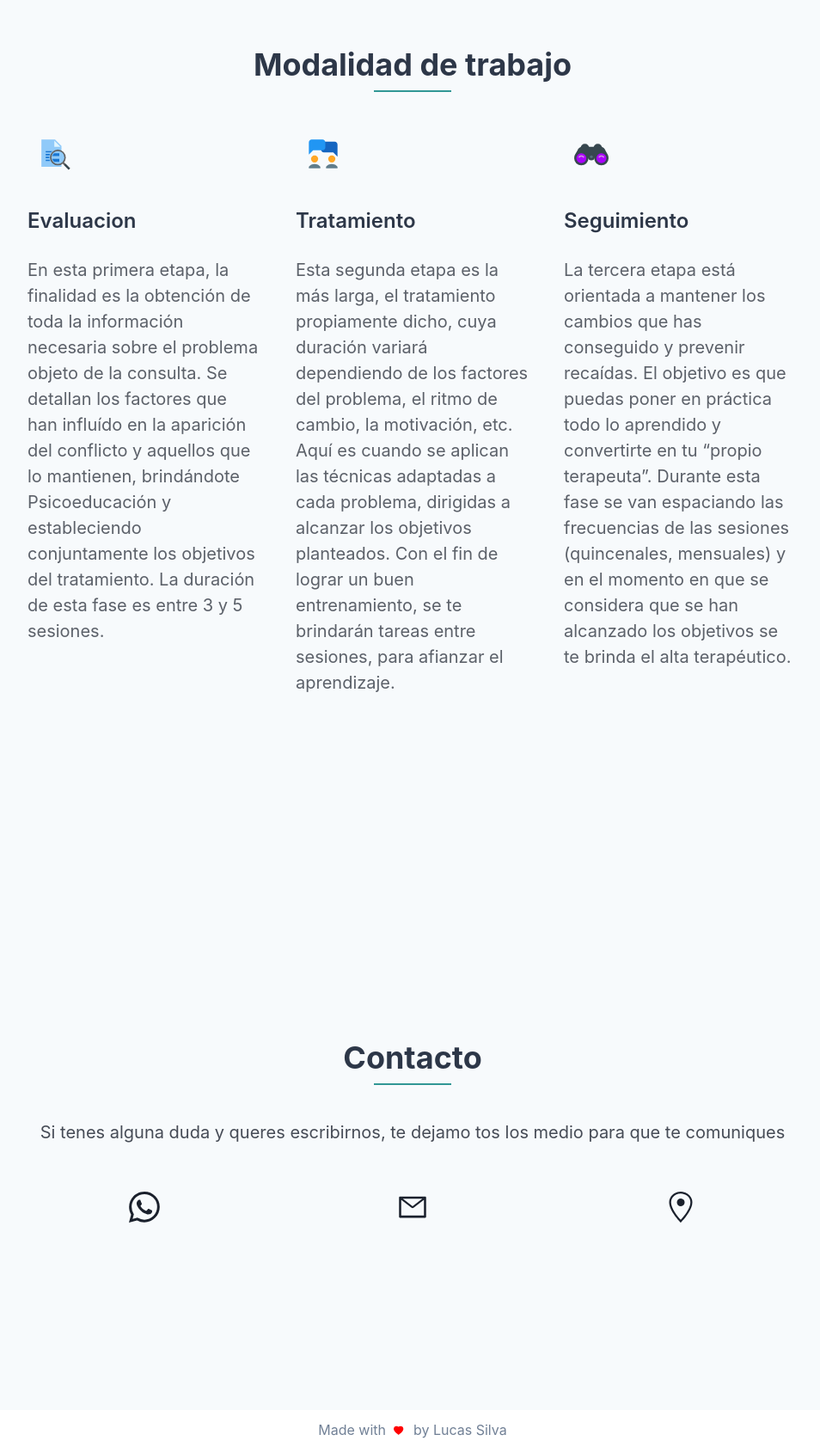
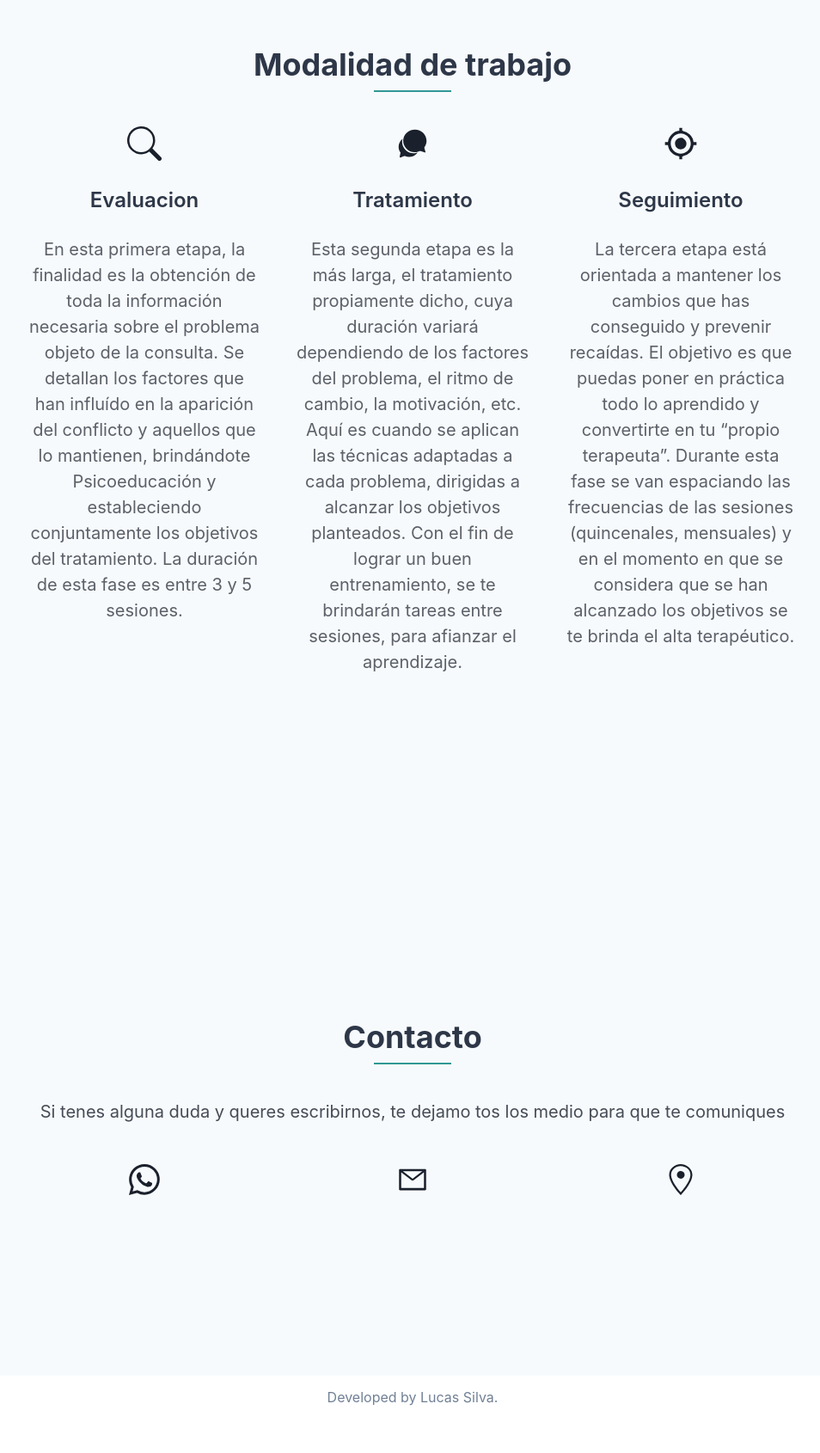
Before and after one commit to SilvaLucas92/JS-web, a React (Create React App) app: page / in a window 1280 px wide. Shown: the part 4440-6130 px from the top of the page at 86% size, without its empty margins (160-1114 px from the left). After the commit the page ends 6090 px from the top, so only its background shows below. Built offline with nearby package versions, Linux system fonts and the light colour scheme.

Commit message:
Change icons

```diff
--- a/src/components/Contacto/Contacto.js
+++ b/src/components/Contacto/Contacto.js
@@ -18,8 +18,7 @@ const Feature = ({ icon }) => {
   return (
     <Stack align="center">
       <Flex
-        w={16}
-        h={16}
+
         align={"center"}
         justify={"center"}
         rounded={"full"}
@@ -47,8 +46,9 @@ const Contacto = () => {
       <SimpleGrid columns={{ base: 1, md: 3 }} spacing={10}>
         <Feature
           icon={
-            <Tooltip label={"Send a messagge"} closeOnClick={false} hasArrow>
+            <Tooltip label={"Send a messagge"} hasArrow>
               <IconButton
+              as='a'
                 aria-label="whatsapp"
                 href="https://wa.link/9fq5vs"
                 variant="ghost"
@@ -87,10 +87,11 @@ const Contacto = () => {
         />
         <Feature
           icon={
-            <Tooltip label={"See where am I!"} closeOnClick={false} hasArrow>
+            <Tooltip label={"See where am I!"} hasArrow>
               <IconButton
-                aria-label="whatsapp"
-                href="https://wa.link/9fq5vs"
+                aria-label="gps"
+                as='a'
+                href='https://goo.gl/maps/826GDXv1k4fcTtor7'
                 variant="ghost"
                 size="lg"
                 fontSize="4xl"
--- a/src/components/Footer/Footer.js
+++ b/src/components/Footer/Footer.js
@@ -16,17 +16,7 @@ const Footer = () => {
         alignItems='center'
         color='gray.500'
         >
-            Made with
-            <Icon
-            textAlign='center'
-            m={2}
-            color='red'
-            >
-                <AiFillHeart
-                size='20px'
-                />
-            </Icon>
-            by Lucas Silva
+            Developed by Lucas Silva.
         </Text>
     </Flex>
     )
--- a/src/components/ScrollBtn/ScrollBtn.js
+++ b/src/components/ScrollBtn/ScrollBtn.js
@@ -32,7 +32,6 @@ function ScrollBtn() {
         bottom={BOTTOM}
         height={68}
         opacity={hasScrolled ? "1" : "0"}
-        pointerEvents={hasScrolled ? "initial" : "none"}
         position="fixed"
         right={RIGHT}
         rounded="full"
--- a/src/components/WorkModality/WorkModality.js
+++ b/src/components/WorkModality/WorkModality.js
@@ -1,19 +1,13 @@
 import { Stack, Flex, SimpleGrid, Text, Icon } from "@chakra-ui/react";
 import Section from "../Section/Section";
-import { FcFinePrint, FcCollaboration, FcBinoculars } from "react-icons/fc";
-
+// import { FcFinePrint, FcCollaboration, FcBinoculars } from "react-icons/fc";
+import { IoIosChatbubbles } from "react-icons/io";
+import { BsSearch } from "react-icons/bs";
+import { MdOutlineGpsFixed } from "react-icons/md";
 const Feature = ({ title, text, icon }) => {
   return (
     <Stack>
-      <Flex
-        w={16}
-        h={16}
-        align={"center"}
-        justify={"center"}
-        color={"white"}
-        rounded={"full"}
-        mb={1}
-      >
+      <Flex w={"full"} align={"center"} justify={"center"} mb={1}>
         {icon}
       </Flex>
       <Text
@@ -39,23 +33,23 @@ const Modalidad = () => {
       title="Modalidad de trabajo"
       backgroundColor="#f7fafc"
     >
-      <SimpleGrid columns={{ base: 1, md: 3 }} spacing={10}>
+      <SimpleGrid columns={{ base: 1, md: 3 }} spacing={10} textAlign="center">
         <Feature
-          icon={<Icon as={FcFinePrint} w={10} h={10} />}
+          icon={<Icon as={BsSearch} w={10} h={10} />}
           title={"Evaluacion"}
           text={
             "En esta primera etapa, la finalidad es la obtención de toda la información necesaria sobre el problema objeto de la consulta. Se detallan los factores que han influído en la aparición del conflicto y aquellos que lo mantienen, brindándote Psicoeducación y estableciendo conjuntamente los objetivos del tratamiento. La duración de esta fase es entre 3 y 5 sesiones."
           }
         />
         <Feature
-          icon={<Icon as={FcCollaboration} w={10} h={10} />}
+          icon={<Icon as={IoIosChatbubbles} w={10} h={10} />}
           title={"Tratamiento"}
           text={
             "Esta segunda etapa es la más larga, el tratamiento propiamente dicho, cuya duración variará dependiendo de los factores del problema, el ritmo de cambio, la motivación, etc. Aquí es cuando se aplican las técnicas adaptadas a cada problema, dirigidas a alcanzar los objetivos planteados.  Con el fin de lograr un buen entrenamiento, se te brindarán tareas entre sesiones, para afianzar el aprendizaje."
           }
         />
         <Feature
-          icon={<Icon as={FcBinoculars} w={10} h={10} />}
+          icon={<Icon as={MdOutlineGpsFixed} w={10} h={10} />}
           title={"Seguimiento"}
           text={
             "La tercera etapa está orientada a mantener los cambios que has conseguido y prevenir recaídas. El objetivo es que puedas poner en práctica todo lo aprendido y convertirte en tu “propio terapeuta”. Durante esta fase se van espaciando las frecuencias de las sesiones (quincenales, mensuales) y en el momento en que se considera que se han alcanzado los objetivos se te brinda el alta terapéutico."
```
Also changed, not shown: src/components/Contacto/Form/AlertMsg.js (deleted, +0 -20 lines), src/components/Contacto/Form/Form.js (deleted, +0 -92 lines), src/components/Contacto/Form/utils.js (deleted, +0 -11 lines).
